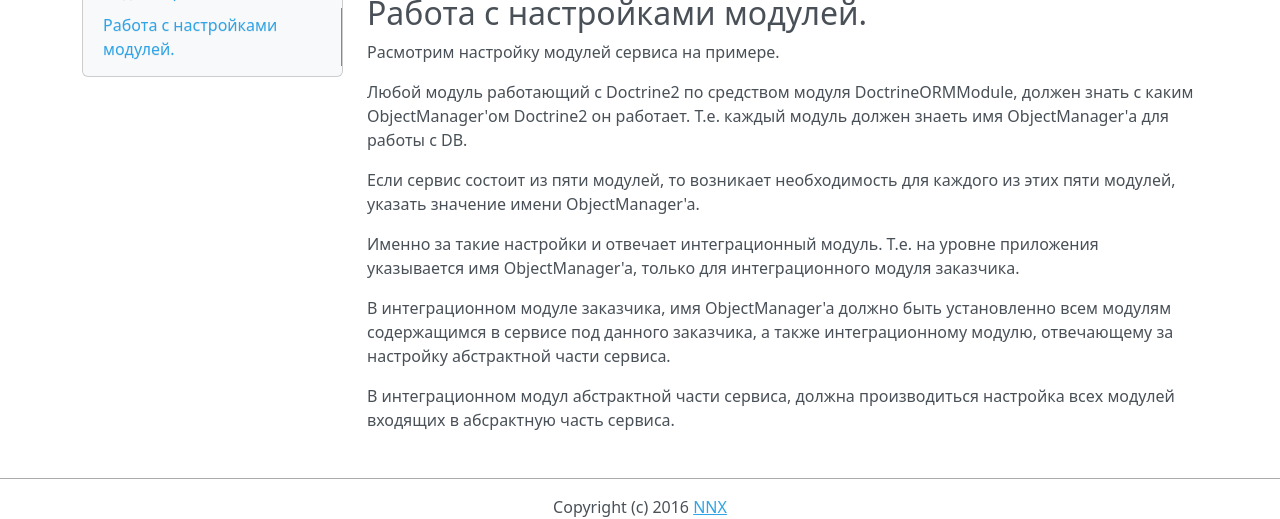
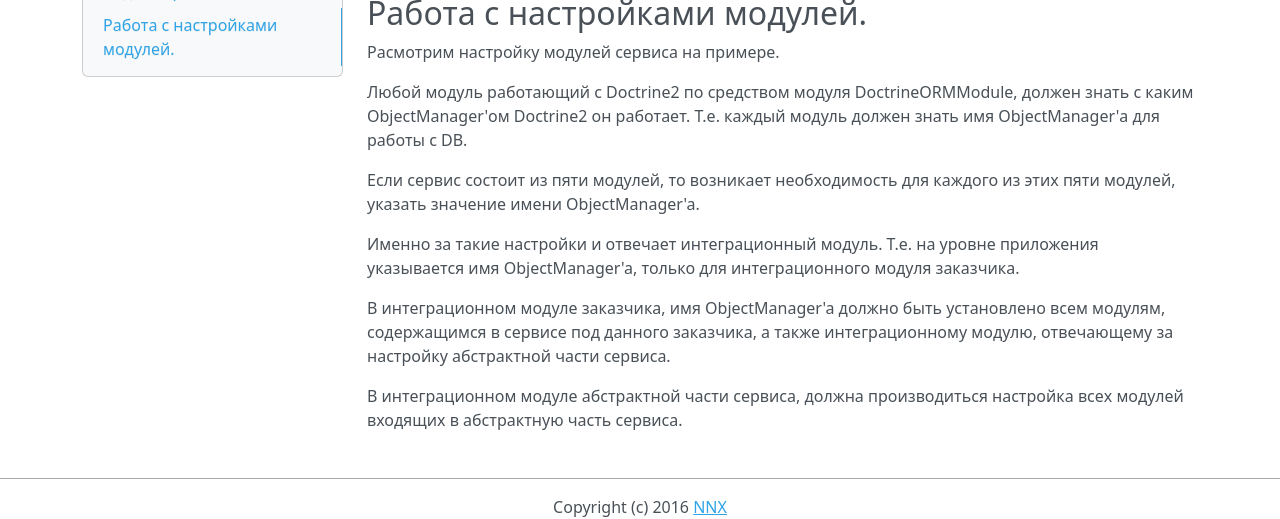
Before and after one commit to nnx-framework/Module, an MkDocs documentation site: the page built from doc/book/ru/integration-module.md, in a window 1280 px wide and 900 px high, scrolled down 1201 px. Shown: the part 325-844 px from the top of the window. Built offline with MkDocs 1.6.1, drawn with Linux system fonts in a browser that asks for light colours; nearby versions of some CDN libraries; old or Windows-style settings are respelled for this version of MkDocs; some of the changed text lies outside the part shown.

Commit message:
Исправления в  документции описывающей  концпецию интеграционных модулей.

```diff
--- a/doc/book/ru/integration-module.md
+++ b/doc/book/ru/integration-module.md
@@ -65,7 +65,7 @@ project
 Расмотрим настройку модулей сервиса на примере.
 
 Любой модуль работающий с Doctrine2 по средством модуля DoctrineORMModule, должен знать с каким ObjectManager'ом Doctrine2
-он работает. Т.е. каждый модуль должен знаеть имя ObjectManager'а для работы с DB.
+он работает. Т.е. каждый модуль должен знать имя ObjectManager'а для работы с DB.
 
 Если сервис состоит из пяти модулей, то возникает необходимость для каждого из этих пяти модулей, указать значение
 имени ObjectManager'a.
@@ -73,7 +73,7 @@ project
 Именно за такие настройки и отвечает интеграционный модуль. Т.е. на уровне приложения указывается имя ObjectManager'a, только
 для интеграционного модуля заказчика.
 
-В интеграционном модуле заказчика, имя ObjectManager'a должно быть установленно всем модулям содержащимся в сервисе под
+В интеграционном модуле заказчика, имя ObjectManager'a должно быть установлено всем модулям, содержащимся в сервисе под
 данного заказчика, а также интеграционному модулю, отвечающему за настройку абстрактной части сервиса.
 
-В интеграционном модул абстрактной части сервиса, должна производиться настройка всех модулей входящих в абсрактную часть сервиса.
+В интеграционном модуле абстрактной части сервиса, должна производиться настройка всех модулей входящих в абстрактную часть сервиса.
```
Also changed, not shown: other parts of doc/book/ru/integration-module.md (+2 -2 lines).
